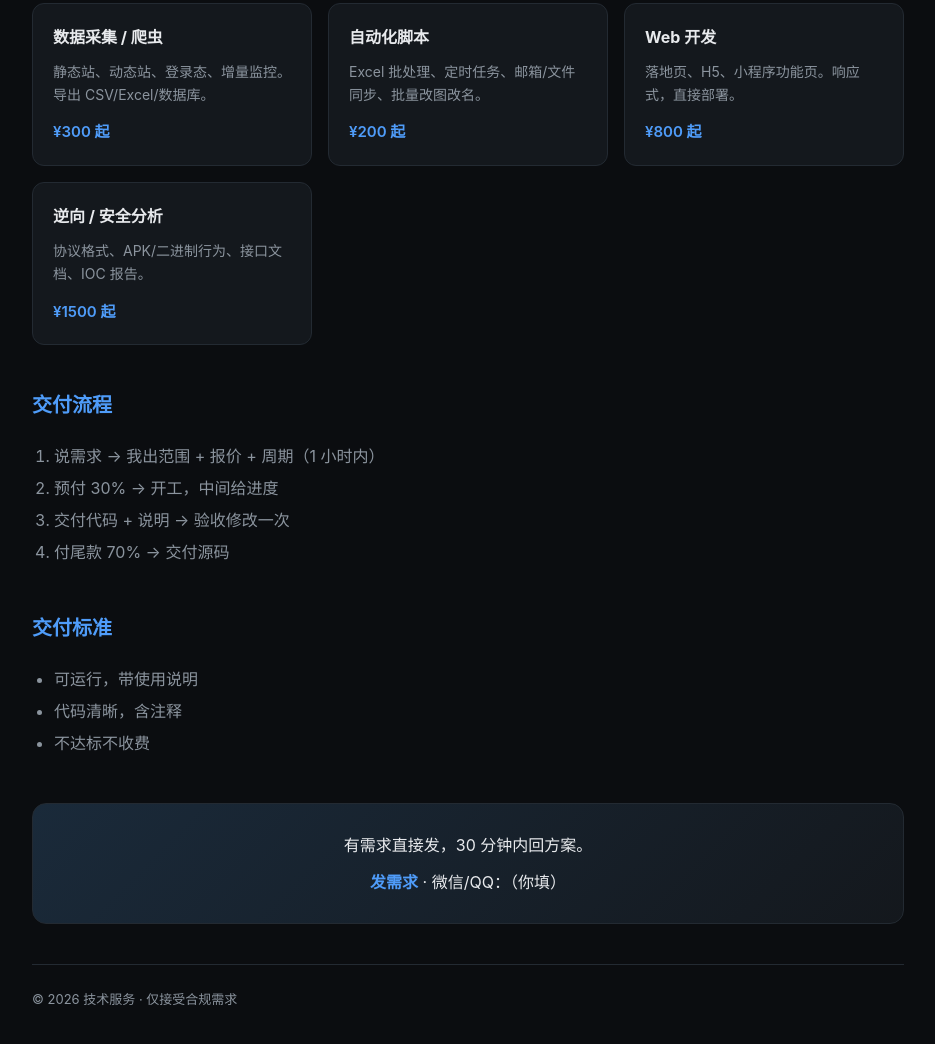
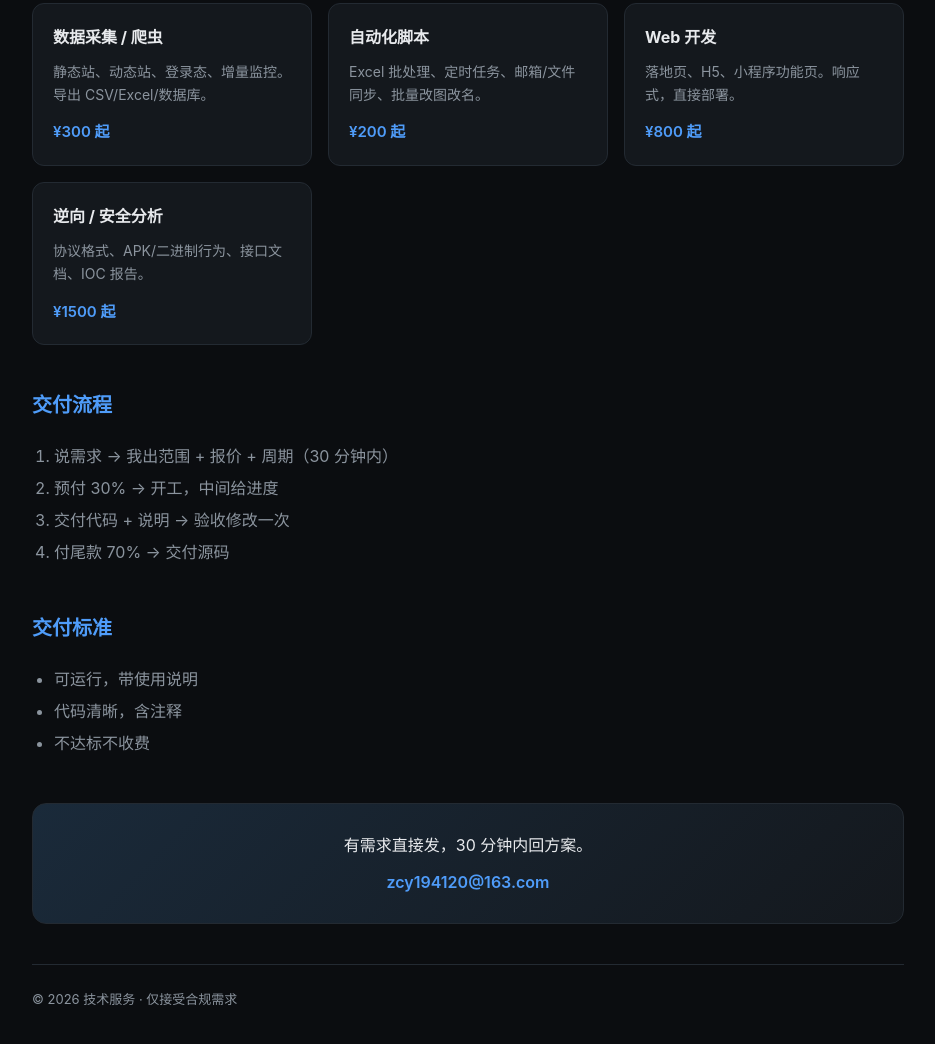
Before and after one commit to linlinliu072/service-portfolio, a plain HTML site: page index.html in a window 1280 px wide. Shown: the part 312-1356 px from the top of the page, without its empty margins (172-1107 px from the left). Drawn offline with Linux system fonts and the light colour scheme.

Commit message:
content: set contact email

```diff
--- a/index.html
+++ b/index.html
@@ -52,7 +52,7 @@
   <section>
     <h2>交付流程</h2>
     <ol>
-      <li>说需求 → 我出范围 + 报价 + 周期（1 小时内）</li>
+      <li>说需求 → 我出范围 + 报价 + 周期（30 分钟内）</li>
       <li>预付 30% → 开工，中间给进度</li>
       <li>交付代码 + 说明 → 验收修改一次</li>
       <li>付尾款 70% → 交付源码</li>
@@ -70,7 +70,7 @@
 
   <div class="cta">
     <p>有需求直接发，30 分钟内回方案。</p>
-    <p style="margin-top:10px"><a href="mailto:（你的邮箱）">发需求</a> · 微信/QQ：（你填）</p>
+    <p style="margin-top:10px"><a href="mailto:zcy194120@163.com">zcy194120@163.com</a></p>
   </div>
 
   <footer>© 2026 技术服务 · 仅接受合规需求</footer>
```
